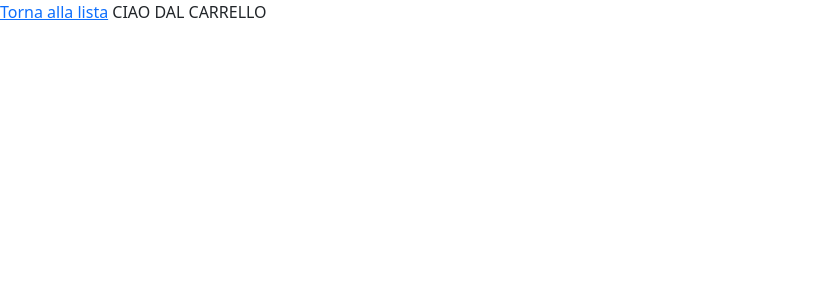
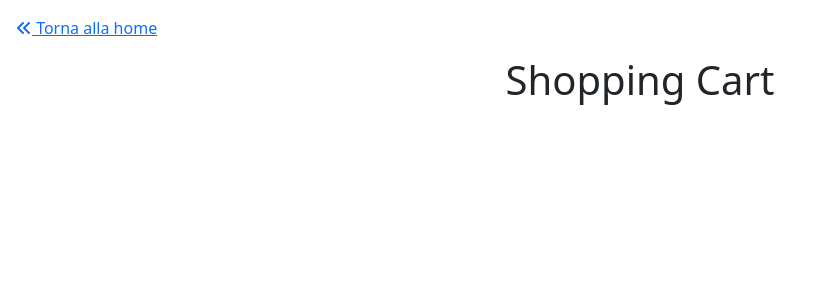
Before and after one commit to Vadim-Cr/DeliveBoo-FE, a Vue app: page /cart in a window 1280 px wide. Shown: the top 300 px of the page, without its empty margins (0-837 px from the left). Built offline with nearby package versions, Linux system fonts and the light colour scheme.

Commit message:
aggiunto carrello

```diff
--- a/src/App.vue
+++ b/src/App.vue
@@ -3,7 +3,12 @@
 
 <template>
   <div>
-    <router-link v-if="$route.name !== 'home'" to="/">Torna alla lista</router-link>
+    <router-link v-if="$route.name !== 'home'" to="/">
+      <div class="m-3">
+        <i class="fa-solid fa-angles-left"></i>
+        Torna alla home
+      </div>
+    </router-link>
     <router-link v-if="$route.name !== 'cart'" to="/cart"><i class="fa-solid fa-cart-shopping"></i></router-link>
     <router-view></router-view>
   </div>
--- a/src/components/ShoppingCart.vue
+++ b/src/components/ShoppingCart.vue
@@ -1,23 +1,7 @@
 <script>
 import { useRoute } from 'vue-router';
-import { ref } from 'vue'
+import { ref, watch } from 'vue'
 
-// export default {
-//     name: 'ShoppingCart',
-//     props: {
-//         dishes: Object
-//     },
-//     data: function () {
-//         return {
-//             cartDishesSaved: [],
-//         }
-//     },
-//     methods: {
-//     },
-//     mounted() {
-//         console.log(this.dishes);
-//     }
-// }
 export default {
     name: 'ShoppingCart',
     props: {
@@ -38,18 +22,33 @@ export default {
         }
     },
     mounted() {
-        this.cart = this.dishes;
+        // Inizializza il carrello utilizzando i dati da sessionStorage se disponibili
+        const savedCart = sessionStorage.getItem('cart');
+        this.cart = savedCart ? JSON.parse(savedCart) : [];
+
+        // Aggiorna sessionStorage quando il carrello cambia
+        this.$watch(
+            'cart',
+            () => {
+                this.updateSessionStorage();
+            },
+            { deep: true }
+        );
     }
 };
 </script>
 
 <template>
-    CIAO DAL CARRELLO
+    <h1 class="text-center">
+        Shopping Cart
+    </h1>
     <div class="container">
         <div class="row justify-content-center">
             <div class="card col-4 m-3" v-for="dish, index in cart" :key="dish.id">
                 {{ dish.name }}
-                <button class="btn btn-danger" @click="removeFromCart(index)"> Elimina</button>
+                <button class="btn btn-danger" @click="removeFromCart(index)">
+                    Elimina
+                </button>
             </div>
         </div>
     </div>
--- a/src/main.js
+++ b/src/main.js
@@ -1,6 +1,6 @@
 import { createApp } from 'vue'
 import { router } from './router';
-import App from './App.vue'
+import App from './App.vue';
 import 'bootstrap/dist/css/bootstrap.css';
 
 createApp(App).use(router).mount('#app')
--- a/src/pages/AppRestaurantDetails.vue
+++ b/src/pages/AppRestaurantDetails.vue
@@ -22,20 +22,22 @@ export default {
     },
     methods: {
         addToCart(item) {
-            this.cart.push(item);
-            this.updateSessionStorage();
-        },
-        updateSessionStorage() {
-            sessionStorage.setItem('cart', JSON.stringify(this.cart));
+            // Recupera il carrello da sessionStorage
+            const savedCart = sessionStorage.getItem('cart');
+            const cart = savedCart ? JSON.parse(savedCart) : [];
+
+            // Aggiungi il nuovo piatto al carrello
+            cart.push(item);
+
+            // Salva il carrello aggiornato in sessionStorage
+            sessionStorage.setItem('cart', JSON.stringify(cart));
         }
     },
     mounted() {
         const restaurantId = this.$route.params.id;
-        //console.log('ID del ristorante:', restaurantId);
 
         axios.get(`${API}/restaurant_typology/${restaurantId}`)
             .then(response => {
-                //console.log(response.data);
                 this.restaurant = response.data;
             })
             .catch(error => {
@@ -46,6 +48,7 @@ export default {
 </script>
 
 <template>
+    <!-- card ristoranti -->
     <div class="container">
         <div class="row justify-content-center">
             <div class="card col-6">
@@ -64,8 +67,8 @@ export default {
                 </div>
             </div>
         </div>
-
     </div>
+    <!-- carti piatti -->
     <div class="container">
         <div class="row justify-content-center">
             <div class="card col-4 m-3" v-for="dish, idx in restaurant.dishes" :key="dish.id">
@@ -84,7 +87,9 @@ export default {
         </div>
 
     </div>
-    <ShoppingCart :dishes="cart" />
+    <div v-if="$route.name !== 'restaurantDetail'">
+        <ShoppingCart :dishes="cart" />
+    </div>
 </template>
 <style scoped>
 .dishimage {
```
